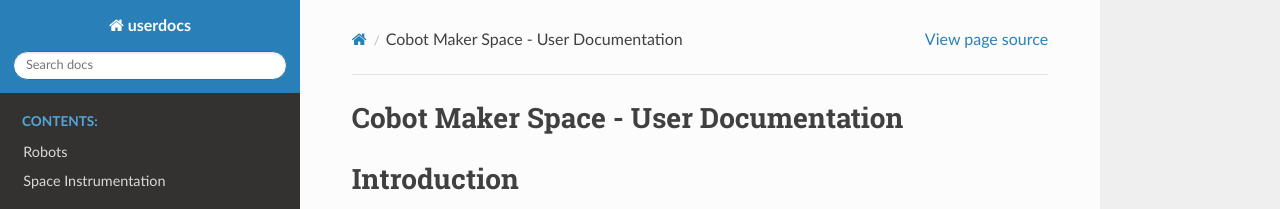
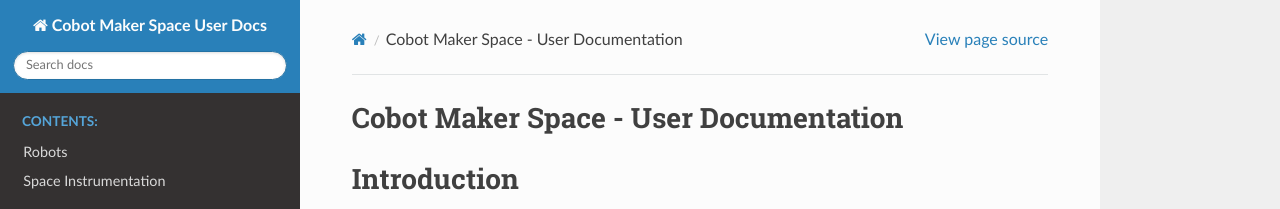
Before and after one commit to Cobot-Maker-Space/userdocs, a Sphinx documentation site: the page built from docs/source/index.rst, in a window 1280 px wide. Shown: the top 209 px of the page. Built offline with Sphinx 7.4.7 and the Read the Docs theme 2.0.0, drawn with Linux system fonts in a browser that asks for light colours.

Commit message:
Added import and change package name

```diff
--- a/docs/source/conf.py
+++ b/docs/source/conf.py
@@ -6,7 +6,9 @@
 # -- Project information -----------------------------------------------------
 # https://www.sphinx-doc.org/en/master/usage/configuration.html#project-information
 
-project = 'userdocs'
+import sphinx_rtd_theme
+
+project = 'Cobot Maker Space User Docs'
 copyright = '2023, Simon Castle-Green'
 author = 'Simon Castle-Green'
 release = '0.0.1'
```
